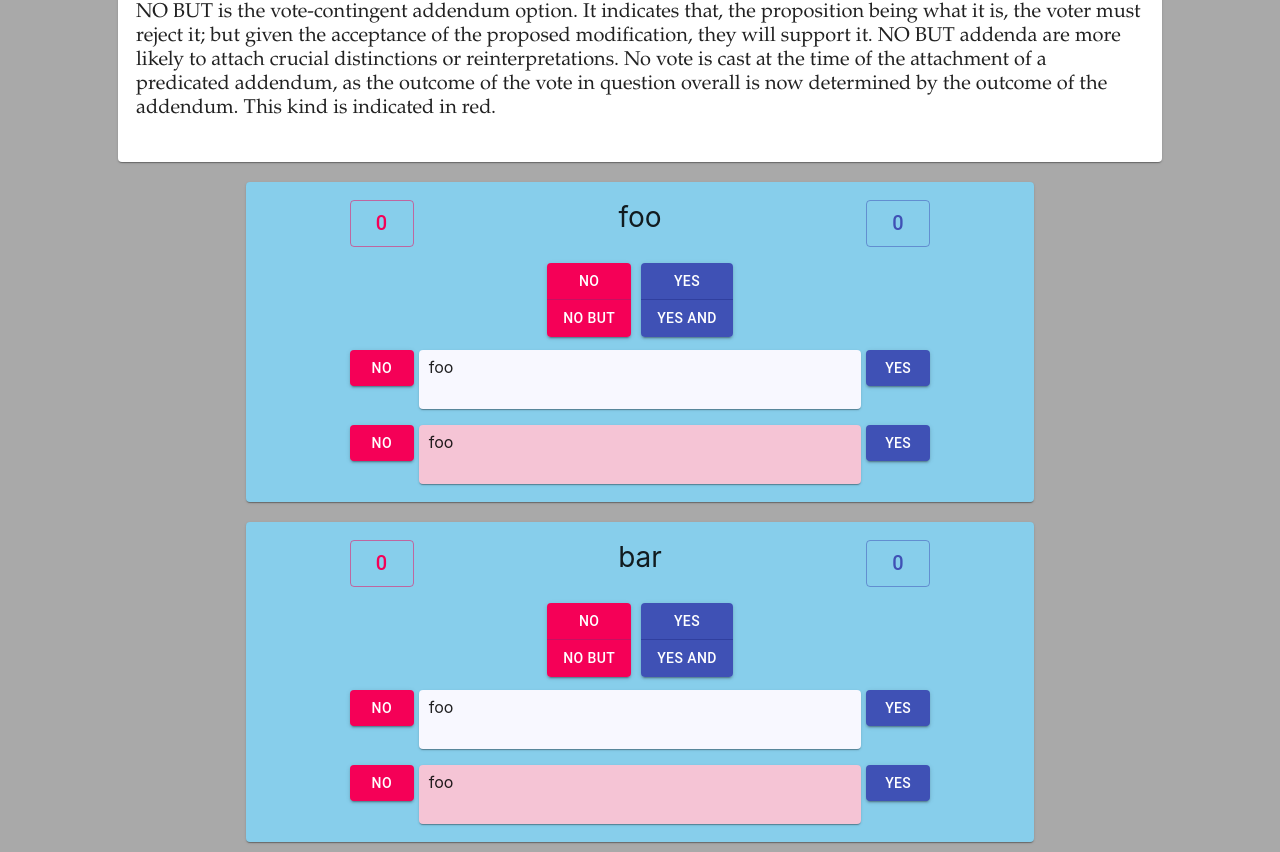
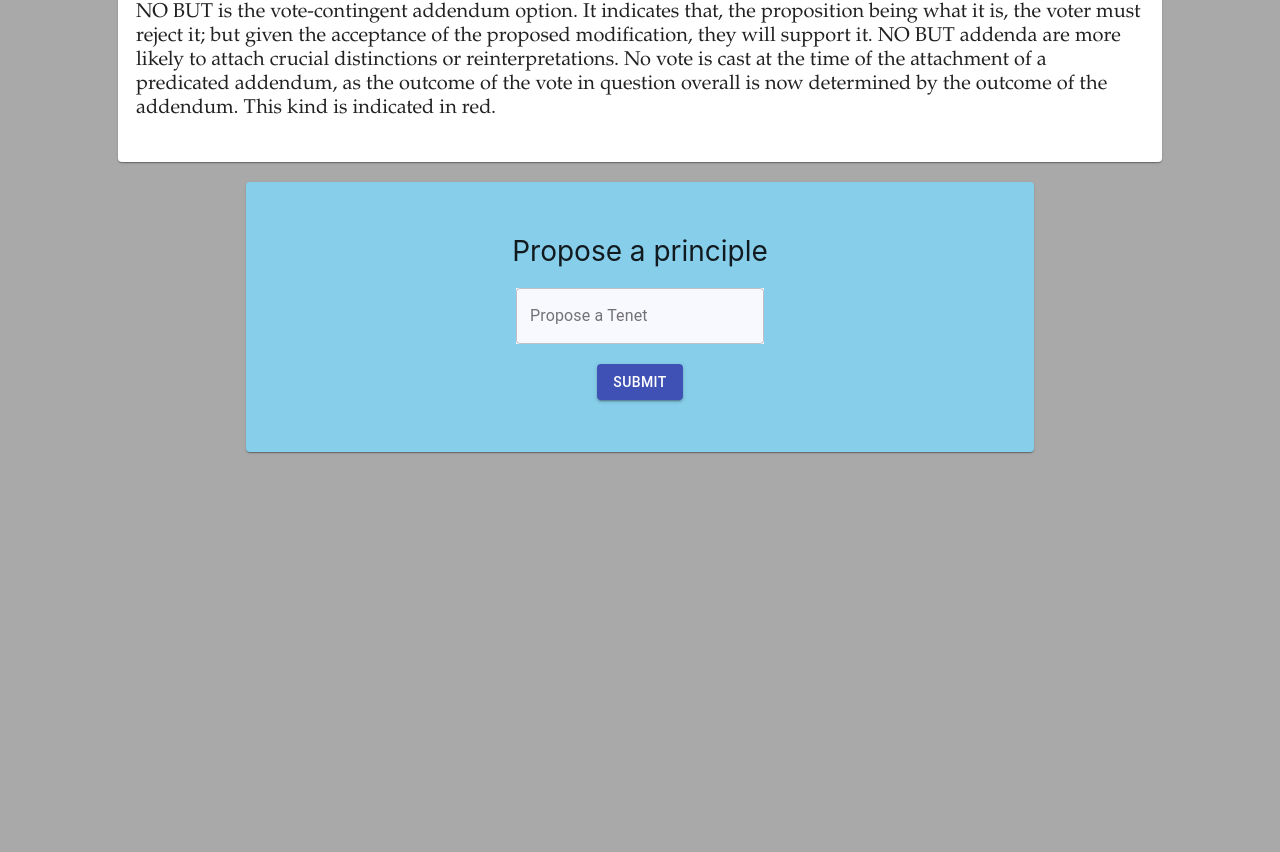
Before and after one commit to danielmdavis/plat4m, a React (Create React App) app: page / in a window 1280 px wide. Shown: the part 528-1380 px from the top of the page. After the commit the page ends 990 px from the top, so only its background shows below. Built offline with nearby package versions, Linux system fonts and the light colour scheme.

Commit message:
stateful votes and titles

```diff
--- a/src/App.css
+++ b/src/App.css
@@ -26,7 +26,7 @@ html {
   min-height: 250px;
 }
 
-.Proposition {
+.proposition {
   background-color: skyblue !important;
   display: flex;
   flex-direction: column;
--- a/src/App.js
+++ b/src/App.js
@@ -1,11 +1,40 @@
-import React from 'react';
+import React, { useState } from 'react';
 import './App.css';
 import Card from '@material-ui/core/Card';
+import TextField from '@material-ui/core/TextField';
+import Button from '@material-ui/core/Button';
 import Proposition from './Proposition';
 
 function App() {
 
-  const data = ['foo', 'bar']
+  let [data, setGet] = useState([])
+  let [inputText, setInputText] = useState('')
+  let [newOne, setNewOne] = useState('')
+
+  function handleClick() {
+    if (inputText) {
+      const post = {
+        "id": propositions.length+1,
+        "text": inputText,
+        "ups": 1,
+        "downs": 0,
+        "addenda": []
+      }
+      // postAPI(post)
+      setNewOne(() =>  {
+        return(
+          <Proposition
+            type='new-one'
+            claim={inputText}
+            ups={1}
+            downs={0}
+            />
+      )})
+      setInputText('')
+      window.scrollTo(0,document.body.scrollHeight)
+      setTimeout(() => { window.scrollTo(0,document.body.scrollHeight) }, 0.01)
+    }
+  }
 
   const propositions = data.map((item) => {
     return(
@@ -13,13 +42,14 @@ function App() {
         // key={item.id}
         // id={item.id}
         // type='proposition'
-        // claim={item.text}
+        claim={item.text}
         // sub={item.addenda}
         // ups={item.ups}
         // downs={item.downs}
         text={item}
         />
     )})
+
 
 
   return (
@@ -62,6 +92,13 @@ function App() {
         <br/>
       </Card>
         {propositions}
+        {newOne}
+        <Card className='proposition'>
+          Propose a principle
+          <TextField onChange={(e) => {setInputText(e.target.value)}} value={inputText} style={{ backgroundColor: 'GhostWhite', margin: '20px' }} label="Propose a Tenet" variant="outlined" />
+          <Button onClick={handleClick} variant="contained" color="primary" > Submit </ Button>
+
+        </ Card>
 
 
 
--- a/src/Proposition.jsx
+++ b/src/Proposition.jsx
@@ -48,12 +48,11 @@ export default function Proposition(props) {
     const pred2 = false
 
     return (
-        <Card className="Proposition">
+        <Card className="proposition">
             <VotesAndTitle
-                // claim={props.claim}
+                claim={props.claim}
                 // ups={props.ups + yesMock}
                 // downs={props.downs + noMock}
-                claim={props.text}
                 ups={yesMock}
                 downs={noMock}
                 />
@@ -85,7 +84,7 @@ export default function Proposition(props) {
             predicate={pred2}
             />
             <Addendum
-            claim="foo"
+            claim="bar"
             predicate={pred1}
             />
         </Card>
```
